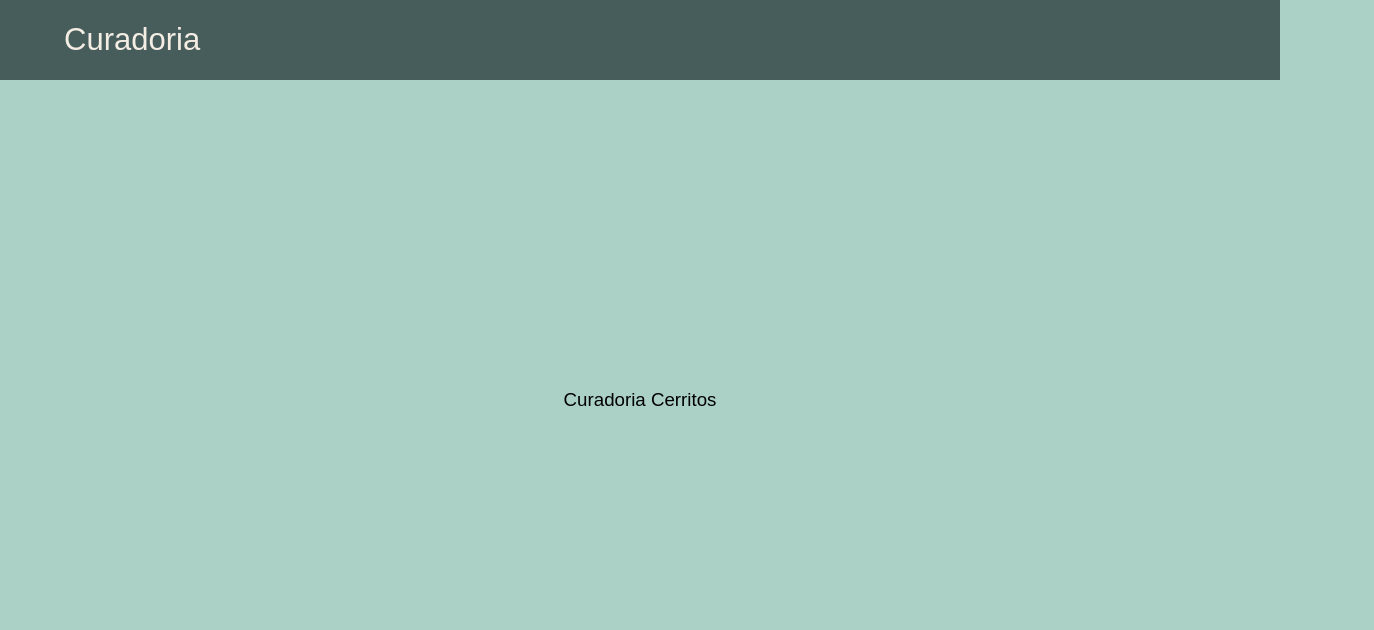
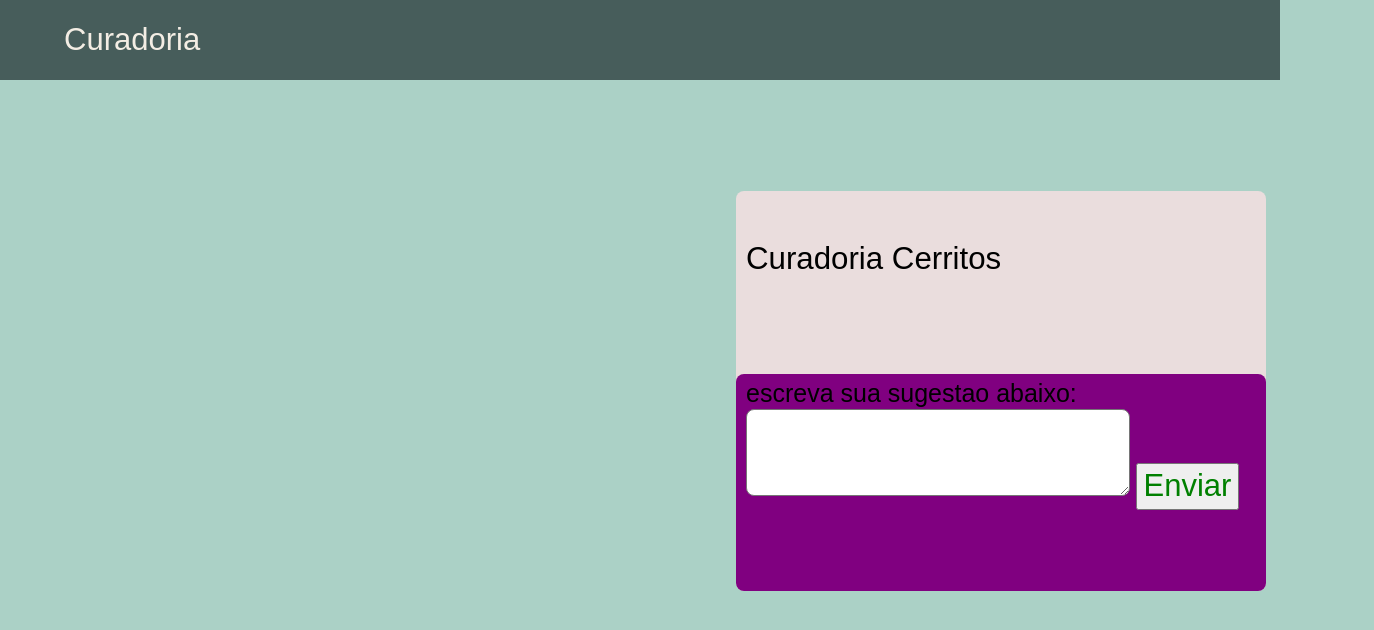
Before and after one commit to alexfrnn/Cerritos_curadoria, a plain HTML site: page about.html in a window 1280 px wide. Shown: the whole page, 1374 px wide, since content can reach past the window. Drawn offline with Linux system fonts and the light colour scheme; a web font is replaced by a local one.

Commit message:
Corrections

```diff
--- a/about.html
+++ b/about.html
@@ -1,23 +1,38 @@
 <!DOCTYPE html>
 <html lang="pt-BR">
+
 <head>
     <meta charset="UTF-8">
     <meta name="viewport" content="width=device-width, initial-scale=1.0">
     <title>Cerritos</title>
     <link rel="stylesheet" href="styles.css">
 </head>
+
 <body>
     <header class="header">
-            <nav class="nav-main">
-                <a class="header__menu__link" href="index.html">Curadoria</a>
-            </nav>
+        <nav class="nav-main">
+            <a class="header__menu__link" href="index.html">Curadoria</a>
+        </nav>
     </header>
     <main class="main__content">
-        <div class="block-content">
-            <h3>Curadoria Cerritos</h3>
+        <div class="box-content">
+            <h3 class="title_box">Curadoria Cerritos</h3>
+            <div>
+                <form class="forms__curadoria">
+                    <label class="first_form">
+                        <h4 class="text__form">escreva sua sugestao abaixo:</h4>
+                        <textarea name="message"></textarea>
+                    </label>
+                    <button type="submit">Enviar</button>
+                </form>
+            </div>
+
         </div>
+
     </main>
+
     <footer>
     </footer>
 </body>
+
 </html>
```
Also changed, not shown: index.html (+4 -4 lines).
